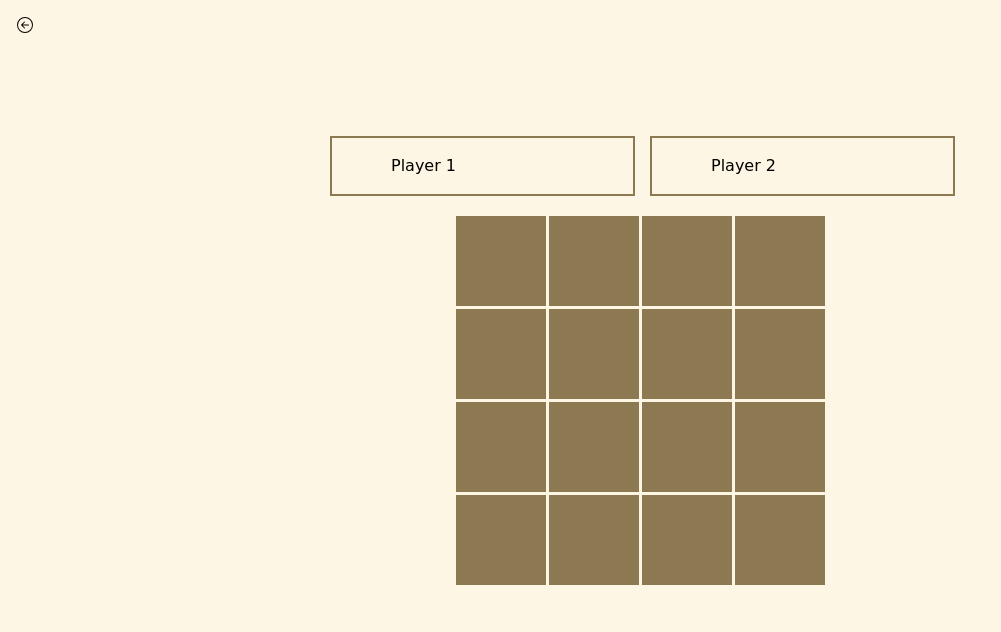
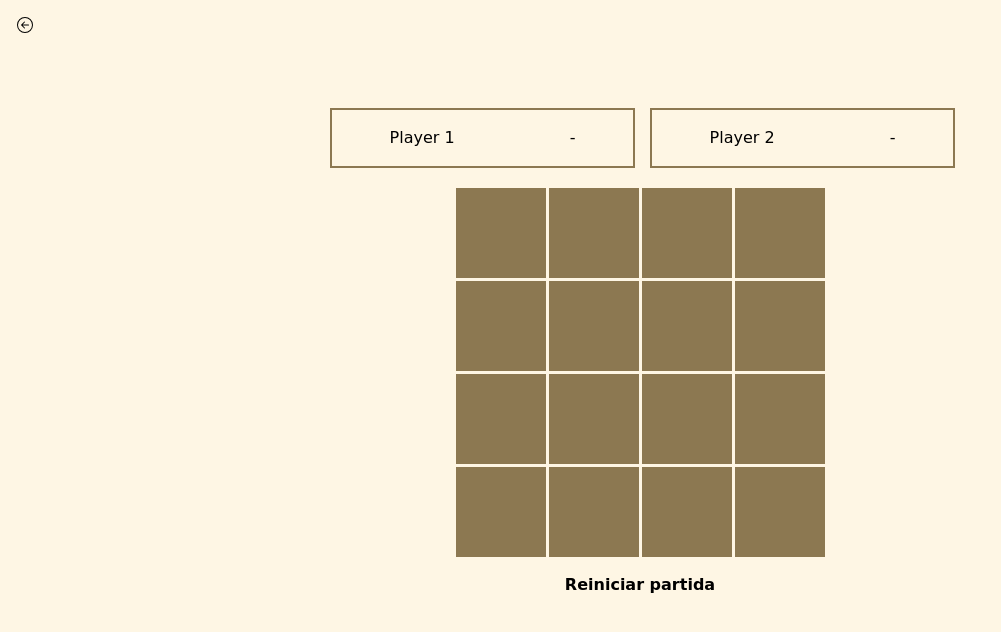
Before and after one commit to Meseverri/GamesHub, a website built with Vite: page index.html in a window 1280 px wide. Shown: the whole page, without its empty margins (0-1001 px from the left). Built offline with nearby package versions, Linux system fonts and the light colour scheme; files whose address does not match are found by name.

Commit message:
"Updated scoreBoard component, added turn tracking and score update functionality to Memory game, and refactored Memory game layout and CSS."

```diff
--- a/src/componentes/scoreBoard/scoreBoard.js
+++ b/src/componentes/scoreBoard/scoreBoard.js
@@ -31,7 +31,6 @@ export const score = (txt, score) => {
       score$$.appendChild(scoreP$$);
       return score$$;
     } else {
-      console.log();
       scoreCreated$$.innerText = score;
     }
   };
--- a/src/games/Memory/memory.js
+++ b/src/games/Memory/memory.js
@@ -1,5 +1,5 @@
 import { icon } from "../../componentes/icon/icon";
-import { scoreBoard } from "../../componentes/scoreBoard/scoreBoard";
+import { score, scoreBoard } from "../../componentes/scoreBoard/scoreBoard";
 import { Mimages, arrowNoFill } from "../../data/imgSrc";
 import { backInit } from "../../events/events";
 import "./memory.css";
@@ -13,18 +13,40 @@ export const Mgame = () => {
 
   const section$$ = document.createElement("section");
 
+  //Game section > turn to play and winner
+  const turno$$ = document.createElement("p");
+  turno$$.classList.add("turnTxt");
+  turno$$.innerHTML = `Turno de <strong class="turn">X</strong>`;
+
   //Game section > score board
   const scoreObj = {
-    updated: false,
-    X: 0,
-    O: 0,
+    turn: "player1",
+    player1: 0,
+    player2: 0,
   };
-  section$$.append(scoreBoard("Player 1", "Player 2", "", ""));
-  section$$.append(Mboard(16));
+  const boardDiv$$ = document.createElement("div");
+  boardDiv$$.classList.add("tableroContenedor");
+  boardDiv$$.append(Mboard(16,scoreObj))
+
+  //Game section > reset board
+  const reiniciar$$ = document.createElement("p");
+  reiniciar$$.innerHTML = `<strong>Reiniciar partida</strong>`;
+  reiniciar$$.addEventListener("click", () => {
+    const tablero = document.querySelector(".tableroContenedor");
+    tablero.childNodes[0].remove();
+    //Game section > board container > board
+    tablero.append(Mboard(16,scoreObj));
+    scoreObj.turn = "player1";
+  });
+
+  section$$.append(scoreBoard("Player 1", "Player 2", "-", "-"));
+  // section$$.append(turno$$);
+  section$$.append(boardDiv$$);
+  section$$.append(reiniciar$$);
   app$$.append(section$$);
 };
 
-const Mboard = (dim) => {
+const Mboard = (dim,scoreObj) => {
   const tablero = document.createElement("div");
   tablero.classList.add("tableroMemoria");
   const imgList = shuffle([...Mimages, ...Mimages]);
@@ -35,15 +57,21 @@ const Mboard = (dim) => {
   /*notPlay es un booleano que permitira esperar a que se acabe el tiempo de visualizacion
   de las cartas para que no hayan mas de 3 casillas volteadas*/
   let notPlay;
+  //object que contabiliza si se encuentra una imagen y quien se llevo el punto
   for (let i = 0; i < dim; i++) {
     const casilla = document.createElement("div");
     casilla.classList.add("mCard");
     casilla.id = i;
     const img = document.createElement("img");
+    /*id de la imagen tiene una letra asociada a la imagen y un numero
+     asociado a la casilla para que sea unico*/
     img.id = `${imgList[i].id}${i}`;
+    //por defecto no se mostrara
     img.classList.add("noShow");
     img.src = imgList[i].src;
+
     casilla.appendChild(img);
+
     casilla.addEventListener("click", (event) => {
       if (!notPlay) {
         const classValue = event.target.classList.value;
@@ -52,13 +80,11 @@ const Mboard = (dim) => {
         y el const selectedImg=event.target.childNodes[0]; debuelve un error
         ademas asi nos aseguramos que este seleccionando una casilla volteada */
         if (classValue === "mCard") {
-          // currentId=event.target.id;
           const selectedImg = event.target.childNodes[0];
           selectedList.push(selectedImg.id);
           selectedImg.classList.value = "show";
           clickCount += 1;
-          // notPlay = true;
-        };
+        }
 
         if (clickCount === 2) {
           clickCount = 0;
@@ -68,8 +94,8 @@ const Mboard = (dim) => {
           const prevImg = document.getElementById(
             selectedList[selectedList.length - 2]
           );
-          selectedList=selectedList.slice(selectedList.length - 2);
-          console.log(selectedList);
+          // restructuracion
+          selectedList = selectedList.slice(selectedList.length - 2);
           if (currentImg.id[0] !== prevImg.id[0]) {
             notPlay = true;
             setTimeout(function () {
@@ -78,7 +104,14 @@ const Mboard = (dim) => {
               currentImg.classList.value = "noShow";
               notPlay = false;
             }, 900);
+            scoreObj.turn=changeTurn(scoreObj.turn);
           } else {
+
+            scoreObj[scoreObj.turn]+=1;
+            score(scoreObj.turn,scoreObj[scoreObj.turn])
+            scoreObj.turn=changeTurn(scoreObj.turn);
+
+
           }
         }
       }
@@ -89,7 +122,7 @@ const Mboard = (dim) => {
   return tablero;
 };
 
-function shuffle(array) {
+const  shuffle=(array)=> {
   var currentIndex = array.length,
     temporaryValue,
     randomIndex;
@@ -107,3 +140,8 @@ function shuffle(array) {
 
   return array;
 }
+const changeTurn =(val)=>{
+  let ret;
+  (val==="player1")? ret = "player2":ret="player1";
+  return ret;
+}
```
Also changed, not shown: src/componentes/resetBoard/resetBoard.js (added, +13 -0 lines), src/componentes/resetBoard/resetBoard.css (added), src/games/Memory/memory.css (line endings or trailing spaces).
